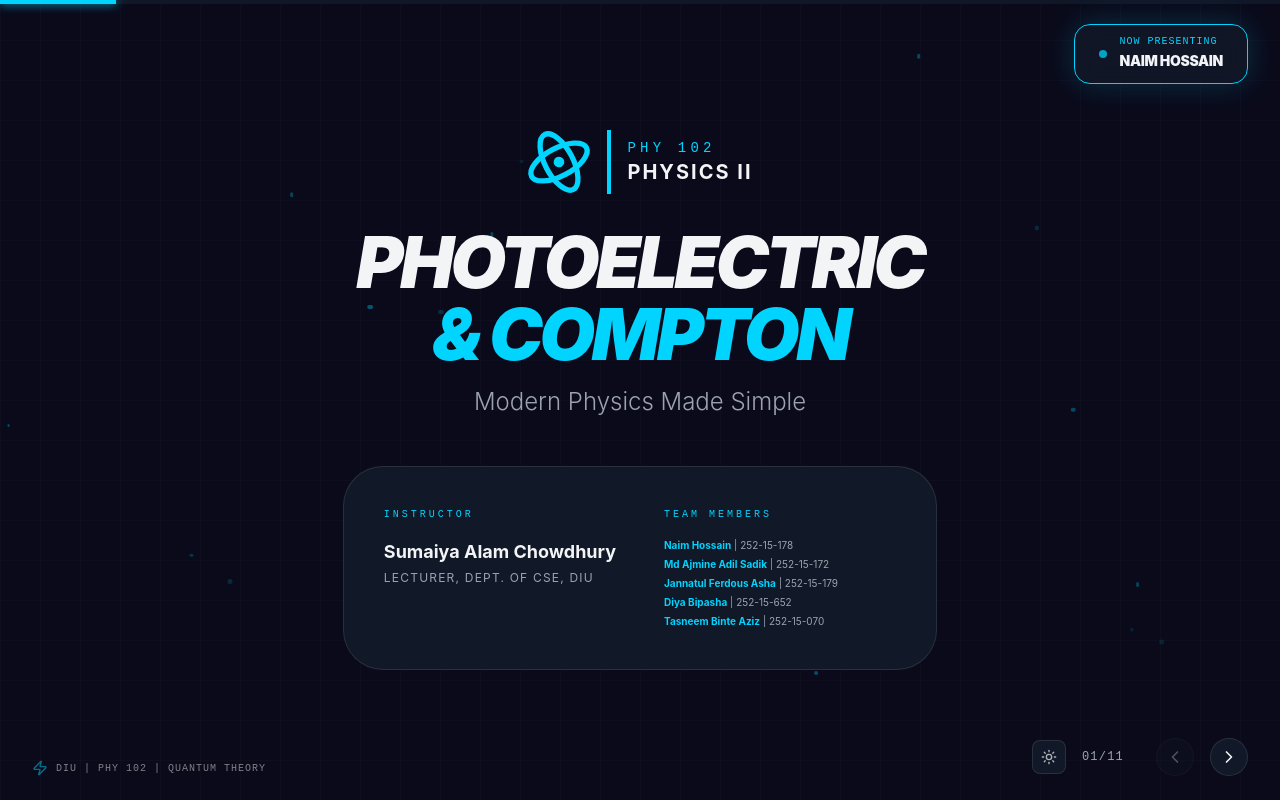
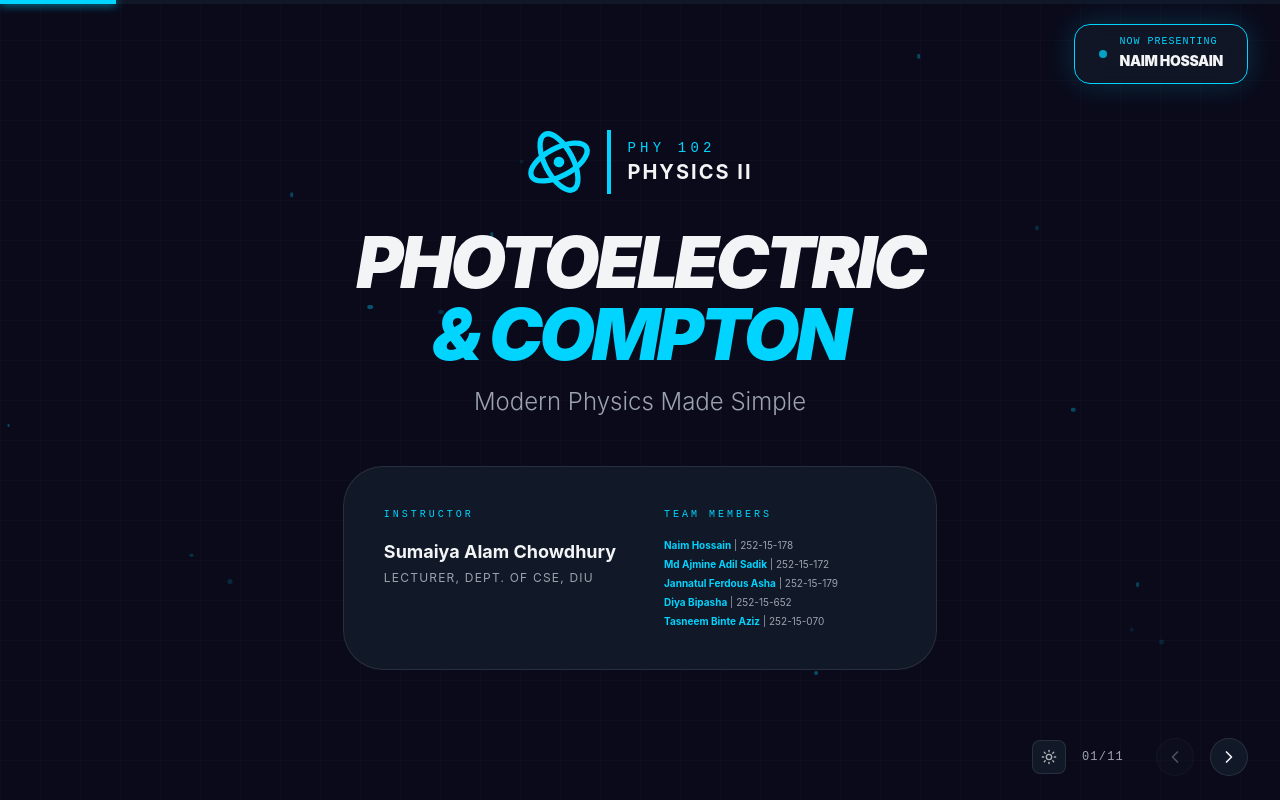
Before and after one commit to Naim-006/phy102-presentation, a React (Vite) app in the folder physics-ii-slides/: page / in a window 1280 px wide. Built offline with nearby package versions, Linux system fonts and the light colour scheme.

Commit message:
Update Presentation.tsx

```diff
--- a/physics-ii-slides/src/components/Presentation.tsx
+++ b/physics-ii-slides/src/components/Presentation.tsx
@@ -195,8 +195,7 @@ export const Presentation = ({ children }: PresentationProps) => {
 
       {/* Logo/Identity - Hidden on small mobile */}
       <div className="hidden sm:flex absolute bottom-6 left-8 items-center gap-2 opacity-50 z-50">
-        <Zap className="w-4 h-4 text-physics-accent" />
-        <span className="text-[10px] font-mono tracking-widest uppercase">DIU | PHY 102 | Quantum Theory</span>
+
       </div>
     </div>
   );
```
